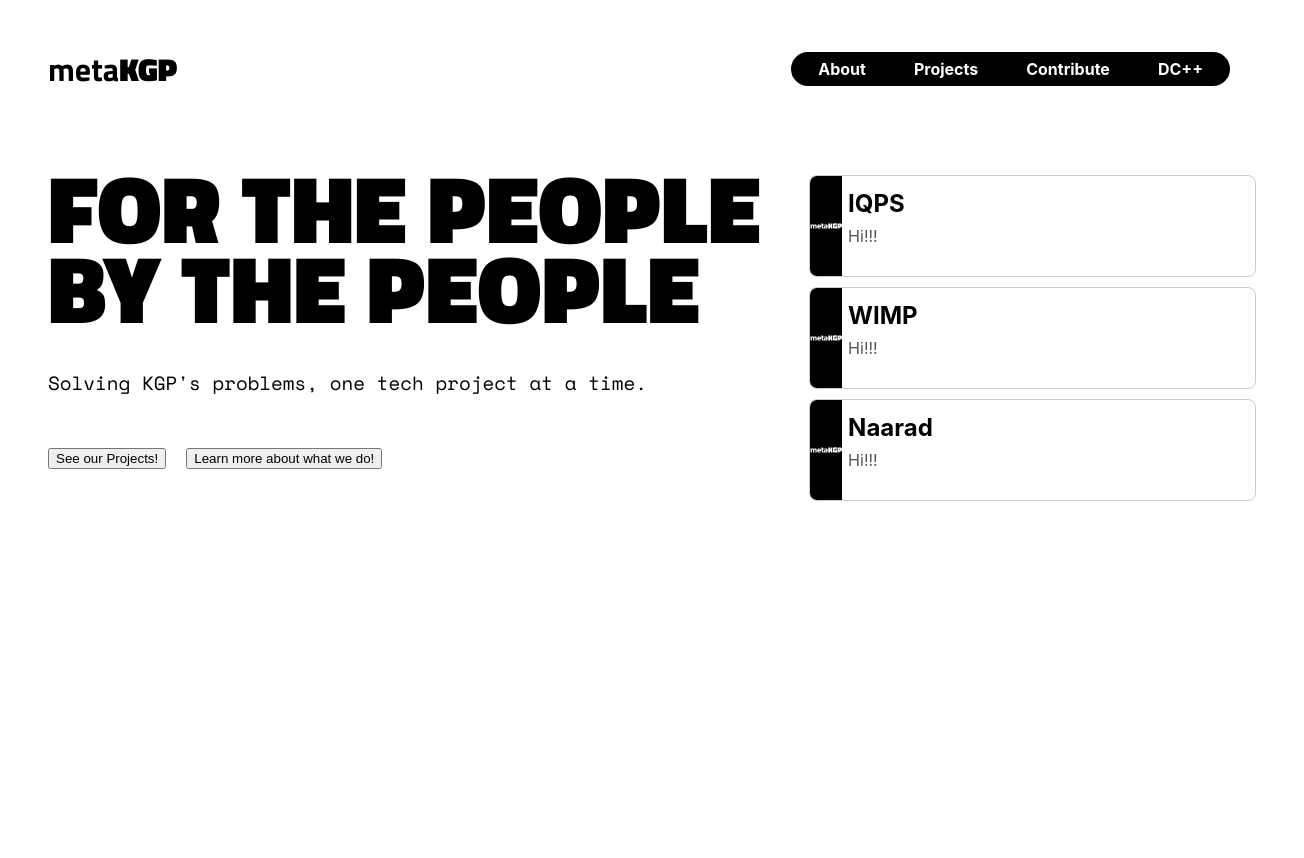
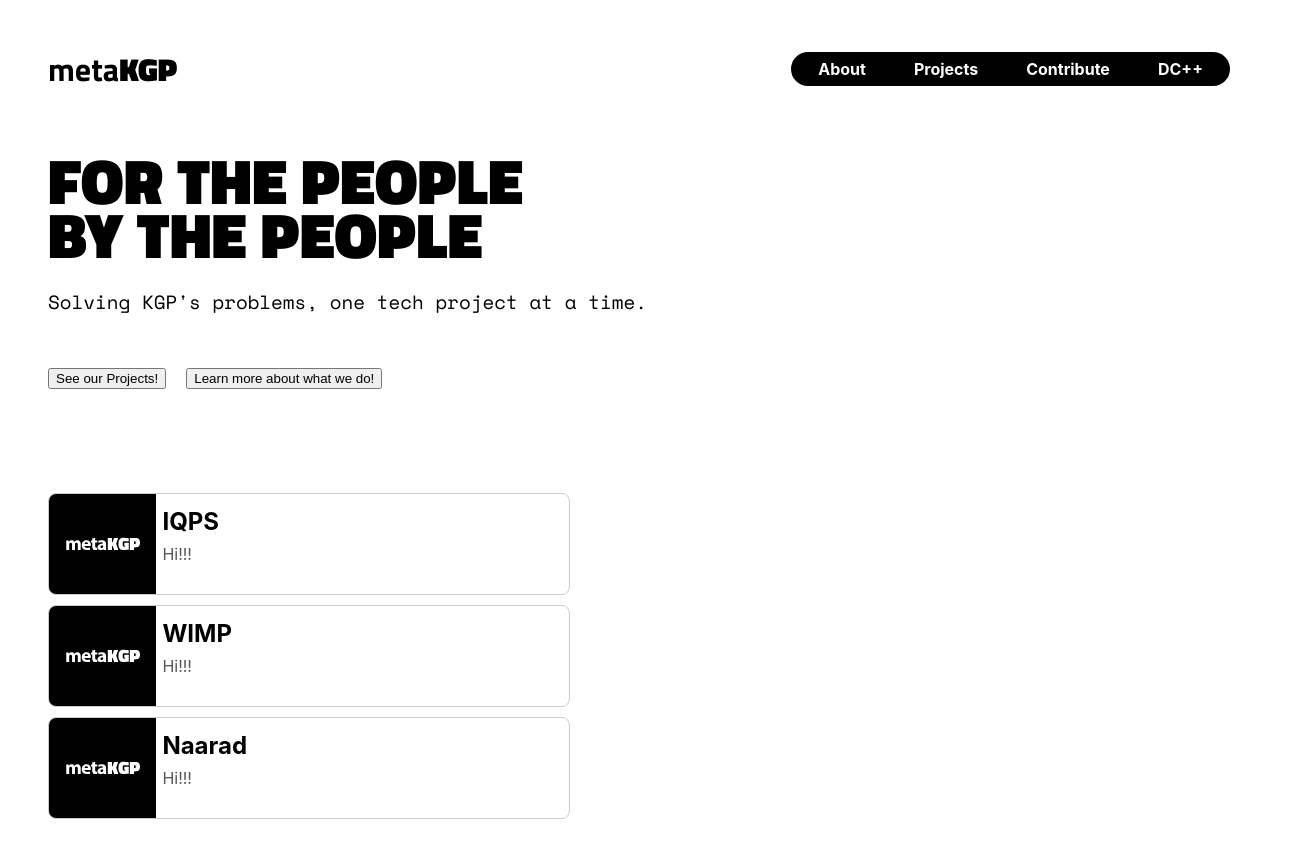
Before and after one commit to metakgp/metakgp.org, a React (Create React App) app: page / in a window 1280 px wide. Shown: the top 858 px of the page, 1304 px wide, since content can reach past the window. Before the commit the page ends 800 px from the top, so only its background shows below. Built offline with nearby package versions, Linux system fonts and the light colour scheme.

Commit message:
add some dynamic scaling for better readibility, it was anoying af earlier not that it's great, will learn more to fix later

```diff
--- a/src/app/App.css
+++ b/src/app/App.css
@@ -70,15 +70,17 @@
 .hero-container {
   display: flex;
   justify-content: space-between;
+  flex-wrap: wrap;
 }
 
 .main-header {
   text-transform: uppercase;
-  font-size: 6rem;
+  /* font-size: 6rem; */
   font-weight: 900;
   text-align: left;
   font-family: "Titillium Web", sans-serif;
   line-height: 0.01;
+  font-size: clamp(2rem, 5vw, 6rem);
 }
 
 .hero-header-container {
@@ -93,8 +95,11 @@
   padding-top: 3.75rem;
   padding-bottom: 3.75rem;
   padding-right: 3rem;
+  padding-left: 3rem;
   display: flex;
   flex-direction: column;
+  justify-content: center;
+  align-items: center;
   gap: 10px;
 }
 
```
